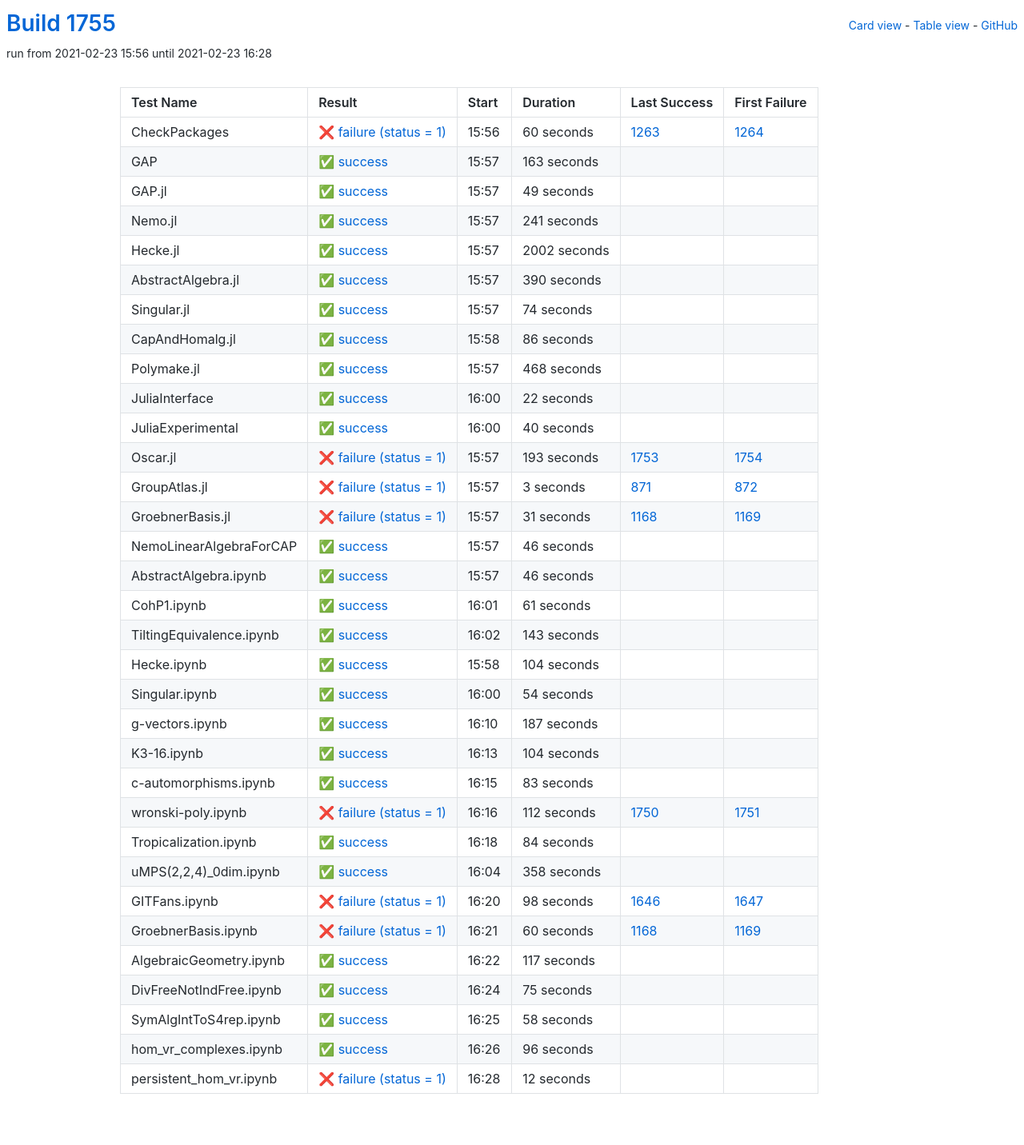
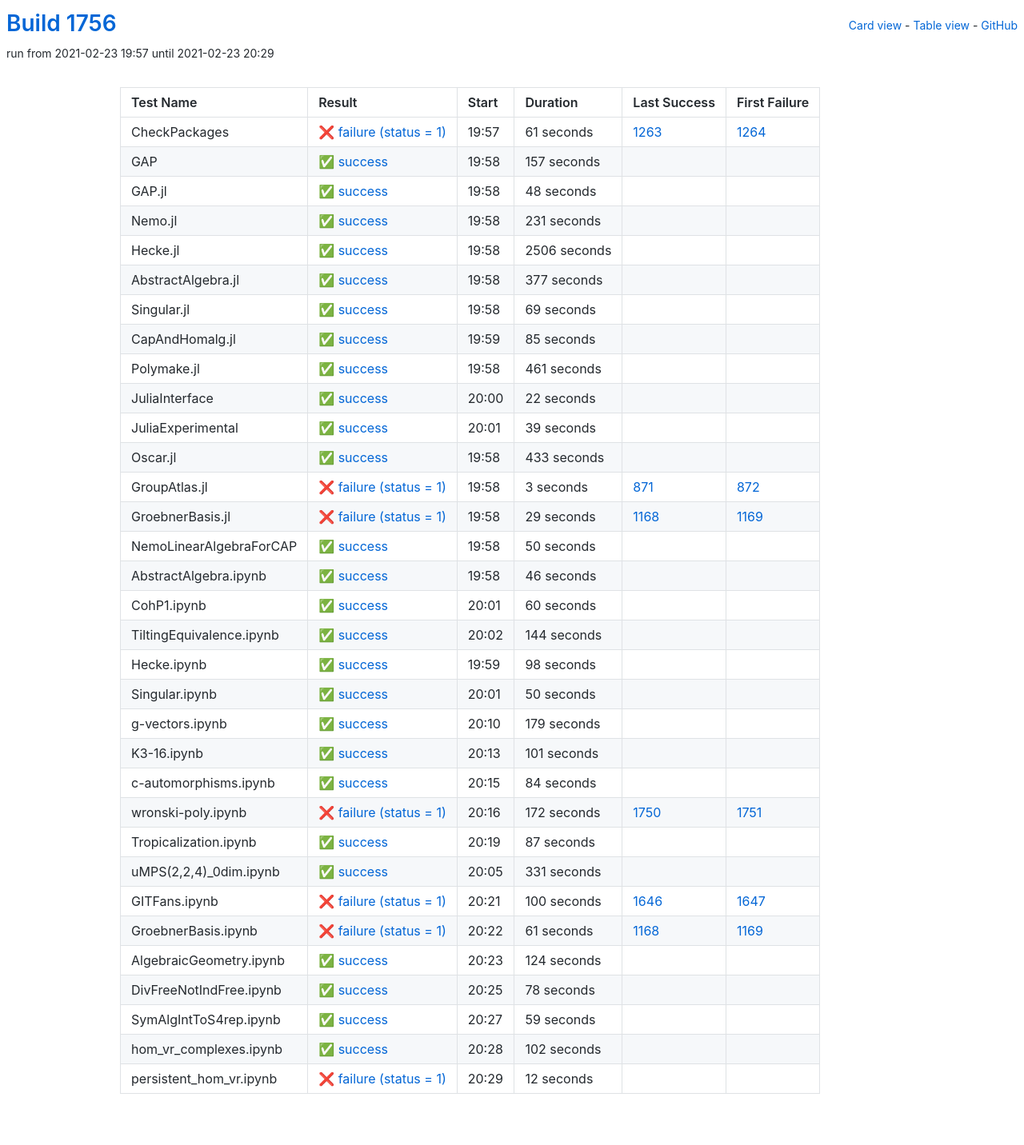
Before and after one commit to oscar-system/oscar-ci-status-stable, a Jekyll site: the page built from table.html, in a window 1280 px wide. Shown: the whole page at 80% size. Built offline with Jekyll 4.4.1, drawn with Linux system fonts in a browser that asks for light colours.

Commit message:
Build #1756

```diff
--- a/_data/ci.yml
+++ b/_data/ci.yml
@@ -1,6 +1,6 @@
 ---
-build: 1755
-build_url: https://oscarci.mathematik.uni-kl.de/job/oscar-stable/1755/
+build: 1756
+build_url: https://oscarci.mathematik.uni-kl.de/job/oscar-stable/1756/
 job: oscar-stable
 organization: oscar-system
 repo: oscar-ci-status-stable
@@ -8,116 +8,116 @@ repourl: https://github.com/oscar-system/oscar-ci-status-stable
 tests:
 - name: CheckPackages
   id: checkpackages
-  log: https://oscarci.mathematik.uni-kl.de/job/oscar-stable/1755/artifact/logs/build-1755/CheckPackages.log
-  start: 2021-02-23 15:56
+  log: https://oscarci.mathematik.uni-kl.de/job/oscar-stable/1756/artifact/logs/build-1756/CheckPackages.log
+  start: 2021-02-23 19:57
   success: false
   exitcode: 1
   status: failure
-  duration: 60
+  duration: 61
   last_success: 1263
   last_success_url: https://oscarci.mathematik.uni-kl.de/job/oscar-stable/1263/
   first_failure: 1264
   first_failure_url: https://oscarci.mathematik.uni-kl.de/job/oscar-stable/1264/
 - name: GAP
   id: gap
-  log: https://oscarci.mathematik.uni-kl.de/job/oscar-stable/1755/artifact/logs/build-1755/GAP.log
-  start: 2021-02-23 15:57
+  log: https://oscarci.mathematik.uni-kl.de/job/oscar-stable/1756/artifact/logs/build-1756/GAP.log
+  start: 2021-02-23 19:58
   success: true
   exitcode: 0
   status: success
-  duration: 163
+  duration: 157
   last_success: false
   last_success_url:
   first_failure: false
   first_failure_url:
 - name: GAP.jl
   id: gap-jl
-  log: https://oscarci.mathematik.uni-kl.de/job/oscar-stable/1755/artifact/logs/build-1755/GAP.jl.log
-  start: 2021-02-23 15:57
+  log: https://oscarci.mathematik.uni-kl.de/job/oscar-stable/1756/artifact/logs/build-1756/GAP.jl.log
+  start: 2021-02-23 19:58
   success: true
   exitcode: 0
   status: success
-  duration: 49
+  duration: 48
   last_success: false
   last_success_url:
   first_failure: false
   first_failure_url:
 - name: Nemo.jl
   id: nemo-jl
-  log: https://oscarci.mathematik.uni-kl.de/job/oscar-stable/1755/artifact/logs/build-1755/Nemo.jl.log
-  start: 2021-02-23 15:57
+  log: https://oscarci.mathematik.uni-kl.de/job/oscar-stable/1756/artifact/logs/build-1756/Nemo.jl.log
+  start: 2021-02-23 19:58
   success: true
   exitcode: 0
   status: success
-  duration: 241
+  duration: 231
   last_success: false
   last_success_url:
   first_failure: false
   first_failure_url:
 - name: Hecke.jl
   id: hecke-jl
-  log: https://oscarci.mathematik.uni-kl.de/job/oscar-stable/1755/artifact/logs/build-1755/Hecke.jl.log
-  start: 2021-02-23 15:57
+  log: https://oscarci.mathematik.uni-kl.de/job/oscar-stable/1756/artifact/logs/build-1756/Hecke.jl.log
+  start: 2021-02-23 19:58
   success: true
   exitcode: 0
   status: success
-  duration: 2002
+  duration: 2506
   last_success: false
   last_success_url:
   first_failure: false
   first_failure_url:
 - name: AbstractAlgebra.jl
   id: abstractalgebra-jl
-  log: https://oscarci.mathematik.uni-kl.de/job/oscar-stable/1755/artifact/logs/build-1755/AbstractAlgebra.jl.log
-  start: 2021-02-23 15:57
+  log: https://oscarci.mathematik.uni-kl.de/job/oscar-stable/1756/artifact/logs/build-1756/AbstractAlgebra.jl.log
+  start: 2021-02-23 19:58
   success: true
   exitcode: 0
   status: success
-  duration: 390
+  duration: 377
   last_success: false
   last_success_url:
   first_failure: false
   first_failure_url:
 - name: Singular.jl
   id: singular-jl
-  log: https://oscarci.mathematik.uni-kl.de/job/oscar-stable/1755/artifact/logs/build-1755/Singular.jl.log
-  start: 2021-02-23 15:57
+  log: https://oscarci.mathematik.uni-kl.de/job/oscar-stable/1756/artifact/logs/build-1756/Singular.jl.log
+  start: 2021-02-23 19:58
   success: true
   exitcode: 0
   status: success
-  duration: 74
+  duration: 69
   last_success: false
   last_success_url:
   first_failure: false
   first_failure_url:
 - name: CapAndHomalg.jl
   id: capandhomalg-jl
-  log: https://oscarci.mathematik.uni-kl.de/job/oscar-stable/1755/artifact/logs/build-1755/CapAndHomalg.jl.log
-  start: 2021-02-23 15:58
+  log: https://oscarci.mathematik.uni-kl.de/job/oscar-stable/1756/artifact/logs/build-1756/CapAndHomalg.jl.log
+  start: 2021-02-23 19:59
   success: true
   exitcode: 0
   status: success
-  duration: 86
+  duration: 85
   last_success: false
   last_success_url:
   first_failure: false
   first_failure_url:
 - name: Polymake.jl
   id: polymake-jl
-  log: https://oscarci.mathematik.uni-kl.de/job/oscar-stable/1755/artifact/logs/build-1755/Polymake.jl.log
-  start: 2021-02-23 15:57
+  log: https://oscarci.mathematik.uni-kl.de/job/oscar-stable/1756/artifact/logs/build-1756/Polymake.jl.log
+  start: 2021-02-23 19:58
   success: true
   exitcode: 0
   status: success
-  duration: 468
+  duration: 461
   last_success: false
   last_success_url:
   first_failure: false
   first_failure_url:
 - name: JuliaInterface
   id: juliainterface
-  log: https://oscarci.mathematik.uni-kl.de/job/oscar-stable/1755/artifact/logs/build-1755/JuliaInterface.log
-  start: 2021-02-23 16:00
+  log: https://oscarci.mathematik.uni-kl.de/job/oscar-stable/1756/artifact/logs/build-1756/JuliaInterface.log
+  start: 2021-02-23 20:00
   success: true
   exitcode: 0
   status: success
@@ -128,32 +128,32 @@ tests:
   first_failure_url:
 - name: JuliaExperimental
   id: juliaexperimental
-  log: https://oscarci.mathematik.uni-kl.de/job/oscar-stable/1755/artifact/logs/build-1755/JuliaExperimental.log
-  start: 2021-02-23 16:00
+  log: https://oscarci.mathematik.uni-kl.de/job/oscar-stable/1756/artifact/logs/build-1756/JuliaExperimental.log
+  start: 2021-02-23 20:01
   success: true
   exitcode: 0
   status: success
-  duration: 40
+  duration: 39
   last_success: false
   last_success_url:
   first_failure: false
   first_failure_url:
 - name: Oscar.jl
   id: oscar-jl
-  log: https://oscarci.mathematik.uni-kl.de/job/oscar-stable/1755/artifact/logs/build-1755/Oscar.jl.log
-  start: 2021-02-23 15:57
-  success: false
-  exitcode: 1
-  status: failure
-  duration: 193
-  last_success: 1753
-  last_success_url: https://oscarci.mathematik.uni-kl.de/job/oscar-stable/1753/
-  first_failure: 1754
-  first_failure_url: https://oscarci.mathematik.uni-kl.de/job/oscar-stable/1754/
+  log: https://oscarci.mathematik.uni-kl.de/job/oscar-stable/1756/artifact/logs/build-1756/Oscar.jl.log
+  start: 2021-02-23 19:58
+  success: true
+  exitcode: 0
+  status: success
+  duration: 433
+  last_success: false
+  last_success_url:
+  first_failure: false
+  first_failure_url:
 - name: GroupAtlas.jl
   id: groupatlas-jl
-  log: https://oscarci.mathematik.uni-kl.de/job/oscar-stable/1755/artifact/logs/build-1755/GroupAtlas.jl.log
-  start: 2021-02-23 15:57
+  log: https://oscarci.mathematik.uni-kl.de/job/oscar-stable/1756/artifact/logs/build-1756/GroupAtlas.jl.log
+  start: 2021-02-23 19:58
   success: false
   exitcode: 1
   status: failure
@@ -164,32 +164,32 @@ tests:
   first_failure_url: https://oscarci.mathematik.uni-kl.de/job/oscar-stable/872/
 - name: GroebnerBasis.jl
   id: groebnerbasis-jl
-  log: https://oscarci.mathematik.uni-kl.de/job/oscar-stable/1755/artifact/logs/build-1755/GroebnerBasis.jl.log
-  start: 2021-02-23 15:57
+  log: https://oscarci.mathematik.uni-kl.de/job/oscar-stable/1756/artifact/logs/build-1756/GroebnerBasis.jl.log
+  start: 2021-02-23 19:58
   success: false
   exitcode: 1
   status: failure
-  duration: 31
+  duration: 29
   last_success: 1168
   last_success_url: https://oscarci.mathematik.uni-kl.de/job/oscar-stable/1168/
   first_failure: 1169
   first_failure_url: https://oscarci.mathematik.uni-kl.de/job/oscar-stable/1169/
 - name: NemoLinearAlgebraForCAP
   id: nemolinearalgebraforcap
-  log: https://oscarci.mathematik.uni-kl.de/job/oscar-stable/1755/artifact/logs/build-1755/NemoLinearAlgebraForCAP.log
-  start: 2021-02-23 15:57
+  log: https://oscarci.mathematik.uni-kl.de/job/oscar-stable/1756/artifact/logs/build-1756/NemoLinearAlgebraForCAP.log
+  start: 2021-02-23 19:58
   success: true
   exitcode: 0
   status: success
-  duration: 46
+  duration: 50
   last_success: false
   last_success_url:
   first_failure: false
   first_failure_url:
 - name: AbstractAlgebra.ipynb
   id: abstractalgebra-ipynb
-  log: https://oscarci.mathematik.uni-kl.de/job/oscar-stable/1755/artifact/logs/build-1755/AbstractAlgebra.ipynb.log
-  start: 2021-02-23 15:57
+  log: https://oscarci.mathematik.uni-kl.de/job/oscar-stable/1756/artifact/logs/build-1756/AbstractAlgebra.ipynb.log
+  start: 2021-02-23 19:58
   success: true
   exitcode: 0
   status: success
@@ -200,104 +200,80 @@ tests:
   first_failure_url:
 - name: CohP1.ipynb
   id: cohp1-ipynb
-  log: https://oscarci.mathematik.uni-kl.de/job/oscar-stable/1755/artifact/logs/build-1755/CohP1.ipynb.log
-  start: 2021-02-23 16:01
+  log: https://oscarci.mathematik.uni-kl.de/job/oscar-stable/1756/artifact/logs/build-1756/CohP1.ipynb.log
+  start: 2021-02-23 20:01
   success: true
   exitcode: 0
   status: success
-  duration: 61
+  duration: 60
   last_success: false
   last_success_url:
   first_failure: false
   first_failure_url:
 - name: TiltingEquivalence.ipynb
   id: tiltingequivalence-ipynb
-  log: https://oscarci.mathematik.uni-kl.de/job/oscar-stable/1755/artifact/logs/build-1755/TiltingEquivalence.ipynb.log
-  start: 2021-02-23 16:02
+  log: https://oscarci.mathematik.uni-kl.de/job/oscar-stable/1756/artifact/logs/build-1756/TiltingEquivalence.ipynb.log
+  start: 2021-02-23 20:02
   success: true
   exitcode: 0
   status: success
-  duration: 143
+  duration: 144
   last_success: false
   last_success_url:
   first_failure: false
   first_failure_url:
 - name: Hecke.ipynb
   id: hecke-ipynb
-  log: https://oscarci.mathematik.uni-kl.de/job/oscar-stable/1755/artifact/logs/build-1755/Hecke.ipynb.log
-  start: 2021-02-23 15:58
+  log: https://oscarci.mathematik.uni-kl.de/job/oscar-stable/1756/artifact/logs/build-1756/Hecke.ipynb.log
+  start: 2021-02-23 19:59
   success: true
   exitcode: 0
   status: success
-  duration: 104
+  duration: 98
   last_success: false
   last_success_url:
   first_failure: false
   first_failure_url:
 - name: Singular.ipynb
   id: singular-ipynb
-  log: https://oscarci.mathematik.uni-kl.de/job/oscar-stable/1755/artifact/logs/build-1755/Singular.ipynb.log
-  start: 2021-02-23 16:00
+  log: https://oscarci.mathematik.uni-kl.de/job/oscar-stable/1756/artifact/logs/build-1756/Singular.ipynb.log
+  start: 2021-02-23 20:01
   success: true
   exitcode: 0
   status: success
-  duration: 54
+  duration: 50
   last_success: false
   last_success_url:
   first_failure: false
   first_failure_url:
 - name: g-vectors.ipynb
   id: g-vectors-ipynb
-  log: https://oscarci.mathematik.uni-kl.de/job/oscar-stable/1755/artifact/logs/build-1755/g-vectors.ipynb.log
-  start: 2021-02-23 16:10
+  log: https://oscarci.mathematik.uni-kl.de/job/oscar-stable/1756/artifact/logs/build-1756/g-vectors.ipynb.log
+  start: 2021-02-23 20:10
   success: true
   exitcode: 0
   status: success
-  duration: 187
+  duration: 179
   last_success: false
   last_success_url:
   first_failure: false
   first_failure_url:
 - name: K3-16.ipynb
   id: k3-16-ipynb
-  log: https://oscarci.mathematik.uni-kl.de/job/oscar-stable/1755/artifact/logs/build-1755/K3-16.ipynb.log
-  start: 2021-02-23 16:13
+  log: https://oscarci.mathematik.uni-kl.de/job/oscar-stable/1756/artifact/logs/build-1756/K3-16.ipynb.log
+  start: 2021-02-23 20:13
   success: true
   exitcode: 0
   status: success
-  duration: 104
+  duration: 101
   last_success: false
   last_success_url:
   first_failure: false
   first_failure_url:
 - name: c-automorphisms.ipynb
   id: c-automorphisms-ipynb
-  log: https://oscarci.mathematik.uni-kl.de/job/oscar-stable/1755/artifact/logs/build-1755/c-automorphisms.ipynb.log
-  start: 2021-02-23 16:15
-  success: true
-  exitcode: 0
-  status: success
-  duration: 83
-  last_success: false
-  last_success_url:
-  first_failure: false
-  first_failure_url:
-- name: wronski-poly.ipynb
-  id: wronski-poly-ipynb
-  log: https://oscarci.mathematik.uni-kl.de/job/oscar-stable/1755/artifact/logs/build-1755/wronski-poly.ipynb.log
-  start: 2021-02-23 16:16
-  success: false
-  exitcode: 1
-  status: failure
-  duration: 112
-  last_success: 1750
-  last_success_url: https://oscarci.mathematik.uni-kl.de/job/oscar-stable/1750/
-  first_failure: 1751
-  first_failure_url: https://oscarci.mathematik.uni-kl.de/job/oscar-stable/1751/
-- name: Tropicalization.ipynb
-  id: tropicalization-ipynb
-  log: https://oscarci.mathematik.uni-kl.de/job/oscar-stable/1755/artifact/logs/build-1755/Tropicalization.ipynb.log
-  start: 2021-02-23 16:18
+  log: https://oscarci.mathematik.uni-kl.de/job/oscar-stable/1756/artifact/logs/build-1756/c-automorphisms.ipynb.log
+  start: 2021-02-23 20:15
   success: true
   exitcode: 0
   status: success
@@ -306,94 +282,118 @@ tests:
   last_success_url:
   first_failure: false
   first_failure_url:
-- name: uMPS(2,2,4)_0dim.ipynb
-  id: umps-2-2-4-0dim-ipynb
-  log: https://oscarci.mathematik.uni-kl.de/job/oscar-stable/1755/artifact/logs/build-1755/uMPS-2-2-4-_0dim.ipynb.log
-  start: 2021-02-23 16:04
+- name: wronski-poly.ipynb
+  id: wronski-poly-ipynb
+  log: https://oscarci.mathematik.uni-kl.de/job/oscar-stable/1756/artifact/logs/build-1756/wronski-poly.ipynb.log
+  start: 2021-02-23 20:16
+  success: false
+  exitcode: 1
+  status: failure
+  duration: 172
+  last_success: 1750
+  last_success_url: https://oscarci.mathematik.uni-kl.de/job/oscar-stable/1750/
+  first_failure: 1751
+  first_failure_url: https://oscarci.mathematik.uni-kl.de/job/oscar-stable/1751/
+- name: Tropicalization.ipynb
+  id: tropicalization-ipynb
+  log: https://oscarci.mathematik.uni-kl.de/job/oscar-stable/1756/artifact/logs/build-1756/Tropicalization.ipynb.log
+  start: 2021-02-23 20:19
   success: true
   exitcode: 0
   status: success
-  duration: 358
+  duration: 87
+  last_success: false
+  last_success_url:
+  first_failure: false
+  first_failure_url:
+- name: uMPS(2,2,4)_0dim.ipynb
+  id: umps-2-2-4-0dim-ipynb
+  log: https://oscarci.mathematik.uni-kl.de/job/oscar-stable/1756/artifact/logs/build-1756/uMPS-2-2-4-_0dim.ipynb.log
+  start: 2021-02-23 20:05
+  success: true
+  exitcode: 0
+  status: success
+  duration: 331
   last_success: false
   last_success_url:
   first_failure: false
   first_failure_url:
 - name: GITFans.ipynb
   id: gitfans-ipynb
-  log: https://oscarci.mathematik.uni-kl.de/job/oscar-stable/1755/artifact/logs/build-1755/GITFans.ipynb.log
-  start: 2021-02-23 16:20
+  log: https://oscarci.mathematik.uni-kl.de/job/oscar-stable/1756/artifact/logs/build-1756/GITFans.ipynb.log
+  start: 2021-02-23 20:21
   success: false
   exitcode: 1
   status: failure
-  duration: 98
+  duration: 100
   last_success: 1646
   last_success_url: https://oscarci.mathematik.uni-kl.de/job/oscar-stable/1646/
   first_failure: 1647
   first_failure_url: https://oscarci.mathematik.uni-kl.de/job/oscar-stable/1647/
 - name: GroebnerBasis.ipynb
   id: groebnerbasis-ipynb
-  log: https://oscarci.mathematik.uni-kl.de/job/oscar-stable/1755/artifact/logs/build-1755/GroebnerBasis.ipynb.log
-  start: 2021-02-23 16:21
+  log: https://oscarci.mathematik.uni-kl.de/job/oscar-stable/1756/artifact/logs/build-1756/GroebnerBasis.ipynb.log
+  start: 2021-02-23 20:22
   success: false
   exitcode: 1
   status: failure
-  duration: 60
+  duration: 61
   last_success: 1168
   last_success_url: https://oscarci.mathematik.uni-kl.de/job/oscar-stable/1168/
   first_failure: 1169
   first_failure_url: https://oscarci.mathematik.uni-kl.de/job/oscar-stable/1169/
 - name: AlgebraicGeometry.ipynb
   id: algebraicgeometry-ipynb
-  log: https://oscarci.mathematik.uni-kl.de/job/oscar-stable/1755/artifact/logs/build-1755/AlgebraicGeometry.ipynb.log
-  start: 2021-02-23 16:22
+  log: https://oscarci.mathematik.uni-kl.de/job/oscar-stable/1756/artifact/logs/build-1756/AlgebraicGeometry.ipynb.log
+  start: 2021-02-23 20:23
   success: true
   exitcode: 0
   status: success
-  duration: 117
+  duration: 124
   last_success: false
   last_success_url:
   first_failure: false
   first_failure_url:
 - name: DivFreeNotIndFree.ipynb
   id: divfreenotindfree-ipynb
-  log: https://oscarci.mathematik.uni-kl.de/job/oscar-stable/1755/artifact/logs/build-1755/DivFreeNotIndFree.ipynb.log
-  start: 2021-02-23 16:24
+  log: https://oscarci.mathematik.uni-kl.de/job/oscar-stable/1756/artifact/logs/build-1756/DivFreeNotIndFree.ipynb.log
+  start: 2021-02-23 20:25
   success: true
   exitcode: 0
   status: success
-  duration: 75
+  duration: 78
   last_success: false
   last_success_url:
   first_failure: false
   first_failure_url:
 - name: SymAlgIntToS4rep.ipynb
   id: symalginttos4rep-ipynb
-  log: https://oscarci.mathematik.uni-kl.de/job/oscar-stable/1755/artifact/logs/build-1755/SymAlgIntToS4rep.ipynb.log
-  start: 2021-02-23 16:25
+  log: https://oscarci.mathematik.uni-kl.de/job/oscar-stable/1756/artifact/logs/build-1756/SymAlgIntToS4rep.ipynb.log
+  start: 2021-02-23 20:27
   success: true
   exitcode: 0
   status: success
-  duration: 58
+  duration: 59
   last_success: false
   last_success_url:
   first_failure: false
   first_failure_url:
 - name: hom_vr_complexes.ipynb
   id: hom-vr-complexes-ipynb
-  log: https://oscarci.mathematik.uni-kl.de/job/oscar-stable/1755/artifact/logs/build-1755/hom_vr_complexes.ipynb.log
-  start: 2021-02-23 16:26
+  log: https://oscarci.mathematik.uni-kl.de/job/oscar-stable/1756/artifact/logs/build-1756/hom_vr_complexes.ipynb.log
+  start: 2021-02-23 20:28
   success: true
   exitcode: 0
   status: success
-  duration: 96
+  duration: 102
   last_success: false
   last_success_url:
   first_failure: false
   first_failure_url:
 - name: persistent_hom_vr.ipynb
   id: persistent-hom-vr-ipynb
-  log: https://oscarci.mathematik.uni-kl.de/job/oscar-stable/1755/artifact/logs/build-1755/persistent_hom_vr.ipynb.log
-  start: 2021-02-23 16:28
+  log: https://oscarci.mathematik.uni-kl.de/job/oscar-stable/1756/artifact/logs/build-1756/persistent_hom_vr.ipynb.log
+  start: 2021-02-23 20:29
   success: false
   exitcode: 1
   status: failure
```
Also changed, not shown: README.md.
